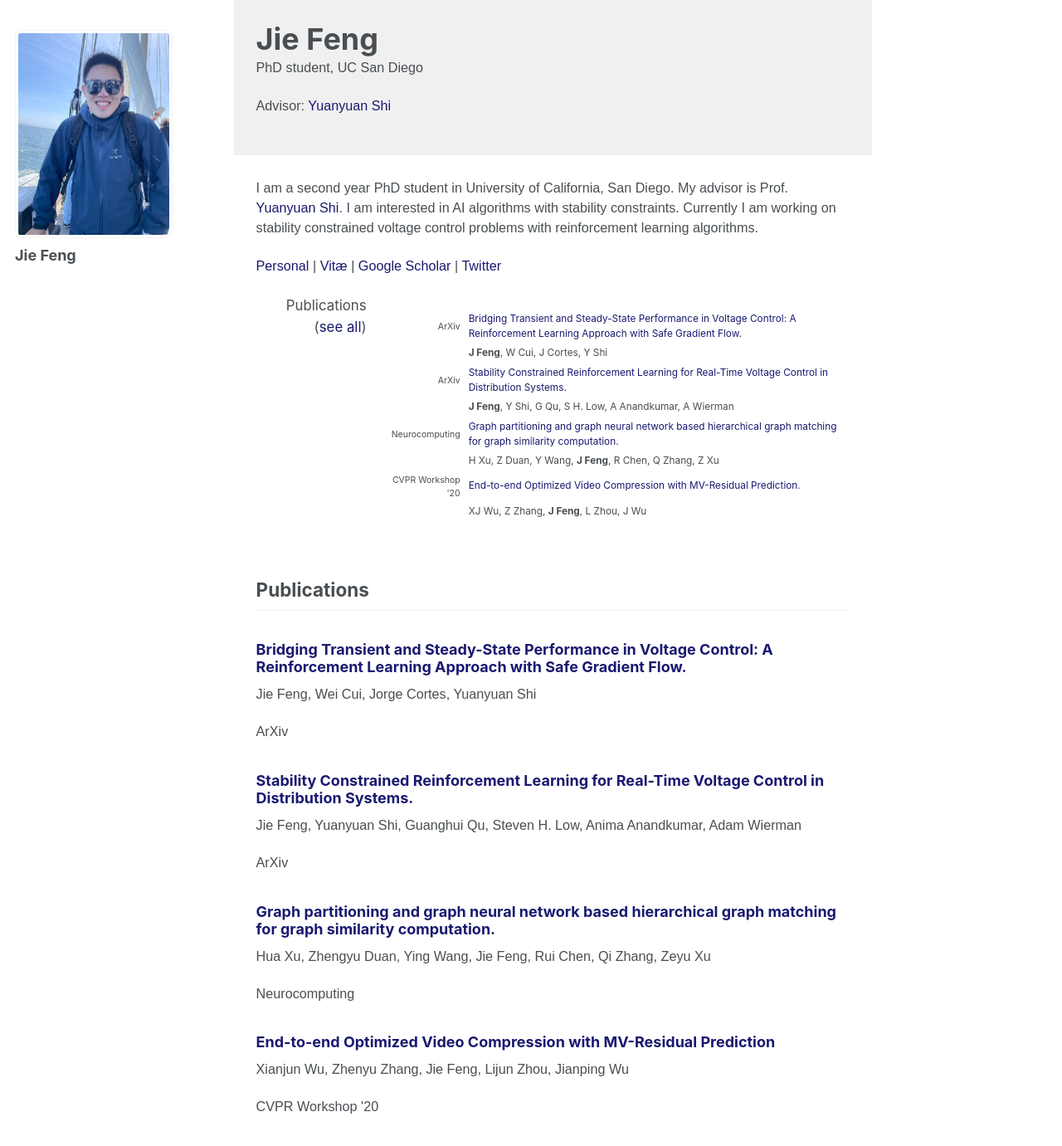
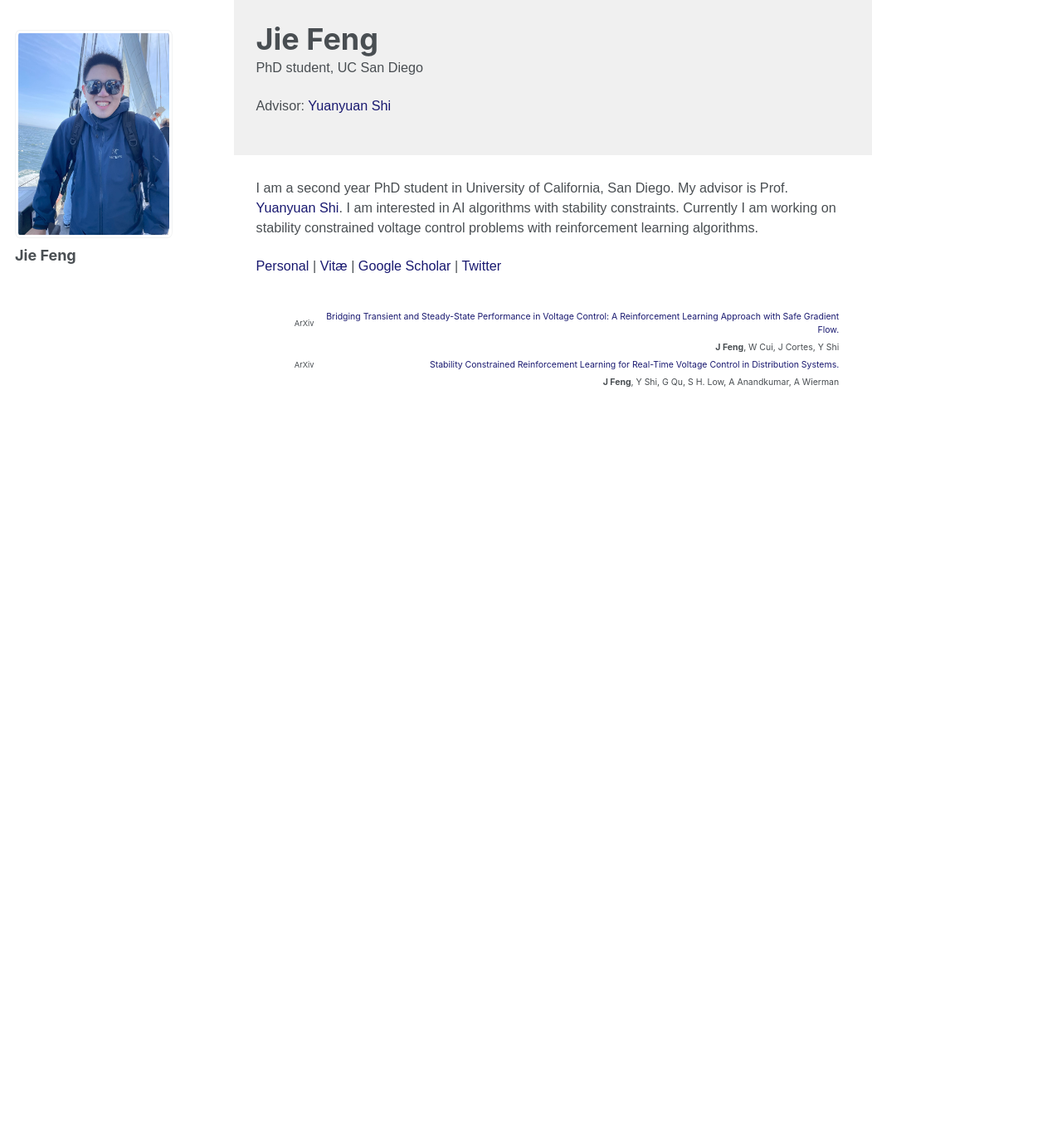
Before and after one commit to JieFeng-cse/JieFeng-cse.github.io, a Jekyll site: the page built from _pages/about.md, in a window 1280 px wide and 1400 px high, scrolled down 127 px. Shown: the top 1381 px of the window at 83% size. Built offline with Jekyll 4.4.1, drawn with Linux system fonts in a browser that asks for light colours; after the commit the page ends 900 px from its top, so only the background shows below that.

Commit message:
new arranging

```diff
--- a/_pages/about.md
+++ b/_pages/about.md
@@ -125,7 +125,7 @@ redirect_from:
   </tr>
 
 </table> -->
-<table style="width:100%; margin-left:auto; margin-right:auto;">
+<!-- <table style="width:100%; margin-left:auto; margin-right:auto;">
   <tr>
     <td style="width:20%; vertical-align:top;">
       <span style="font-size:1.3em">Publications (<a href="https://jiefeng-cse.github.io/papers/" style="color:#191970">see all</a>)</span>
@@ -167,9 +167,33 @@ redirect_from:
       </table>
     </td>
   </tr>
+</table> -->
+<table style="width:100%; height:100%;">
+  <tr style="height: 100%;">
+    <td style="vertical-align: top; height: 100%; padding-right: 1em;">
+      <table>
+        <tr>
+          <td style="width:80px; text-align:right; padding-right:10px; font-size:0.8em"> ArXiv </td>
+          <td><a href="https://jiefeng-cse.github.io/BTS/" style="color:#191970" target="_blank"> Bridging Transient and Steady-State Performance in Voltage Control: A Reinforcement Learning Approach with Safe Gradient Flow.</a></td>
+        </tr>
+        <tr>
+          <td></td>
+          <td><b>J Feng</b>, W Cui, J Cortes, Y Shi</td>
+        </tr>
+        <tr>
+          <td style="width:80px; text-align:right; padding-right:10px; font-size:0.8em"> ArXiv </td>
+          <td><a href="https://arxiv.org/abs/2209.07669" style="color:#191970" target="_blank"> Stability Constrained Reinforcement Learning for Real-Time Voltage Control in Distribution Systems.</a></td>
+        </tr>
+        <tr>
+          <td></td>
+          <td><b>J Feng</b>, Y Shi, G Qu, S H. Low, A Anandkumar, A Wierman</td>
+        </tr>
+        </table>
+    </td>
+  </tr>
 </table>
 
-  <section id="publications" class="section-padding">
+  <!-- <section id="publications" class="section-padding">
     <div class="container">
       <div class="row">
         <div class="col-md-12">
@@ -205,7 +229,7 @@ redirect_from:
         </div>
       </div>
     </div>
-  </section>
+  </section> -->
   </main>
 
 </body>
```
